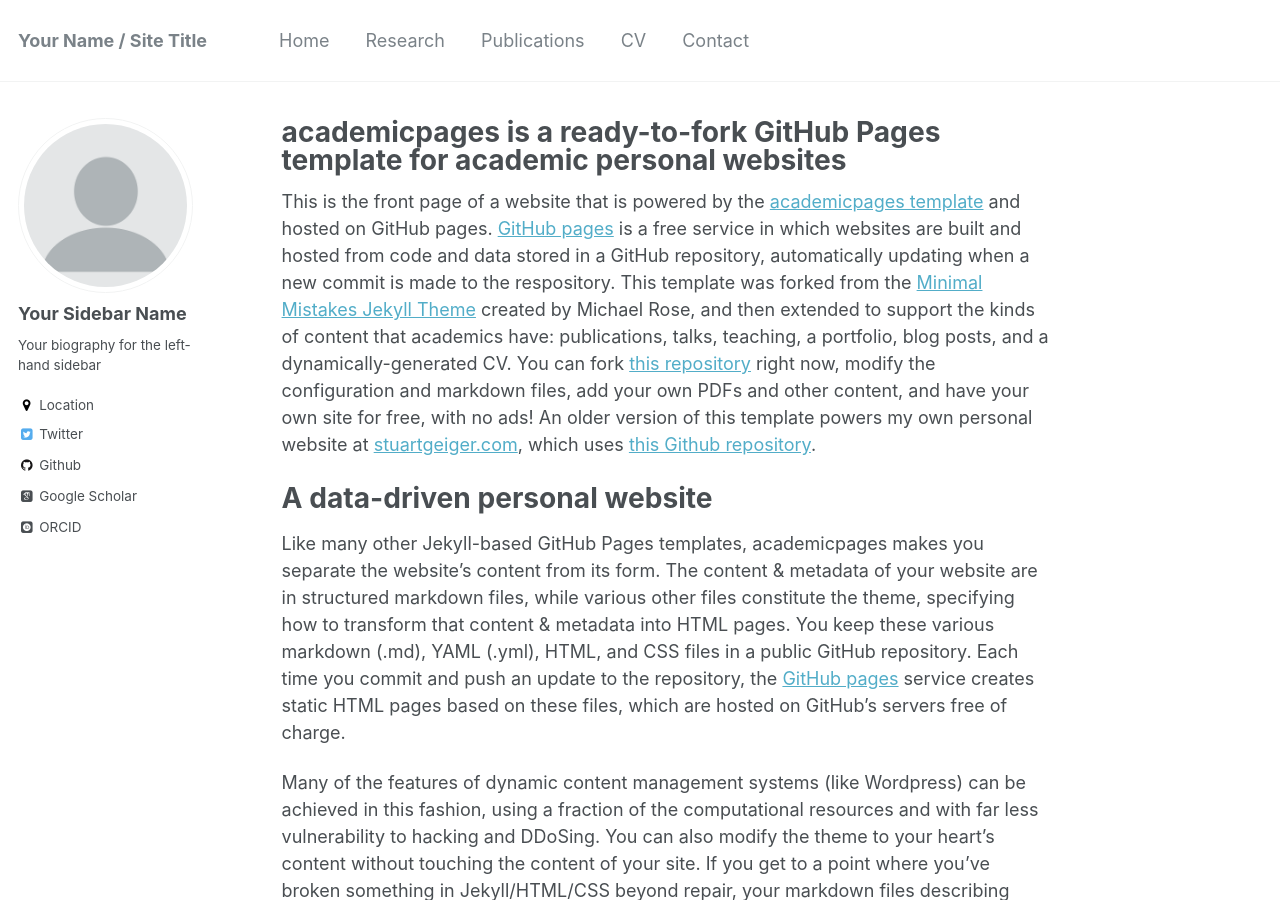
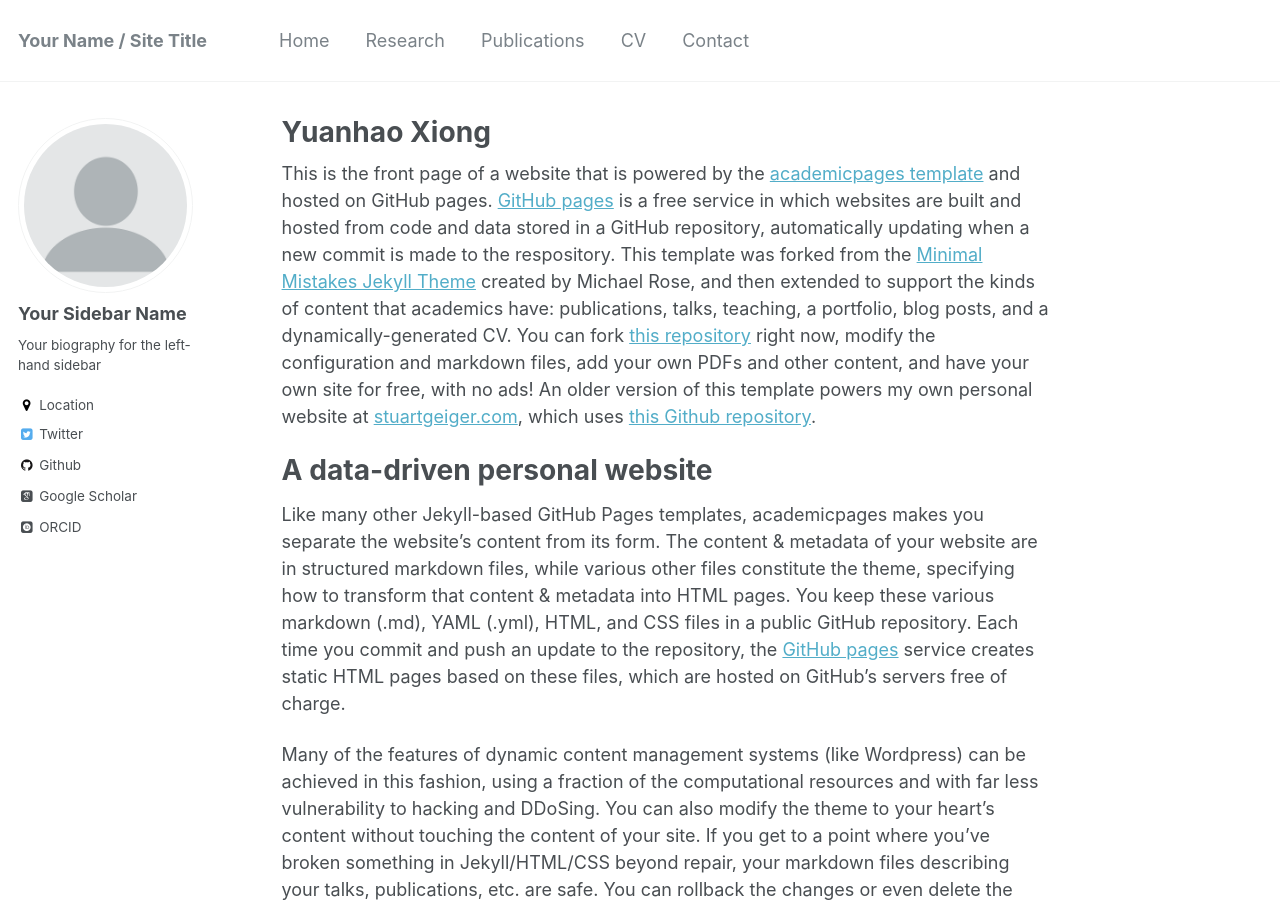
Before and after one commit to xyh97/xyh97.github.io, a Jekyll site: the page built from _pages/about.md, in a window 1280 px wide and 900 px high. Built offline with Jekyll 4.4.1, drawn with Linux system fonts in a browser that asks for light colours; some web fonts are replaced.

Commit message:
modify about.md

```diff
--- a/_pages/about.md
+++ b/_pages/about.md
@@ -1,6 +1,6 @@
 ---
 permalink: /
-title: "academicpages is a ready-to-fork GitHub Pages template for academic personal websites"
+title: "Yuanhao Xiong"
 excerpt: "About me"
 author_profile: true
 redirect_from:
```
